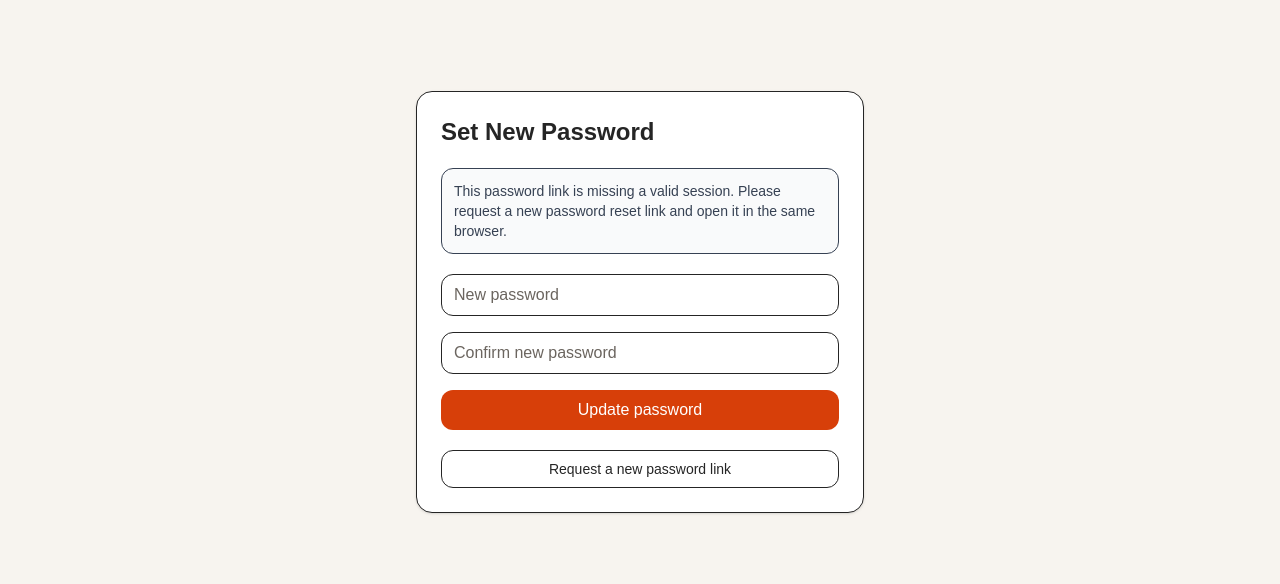
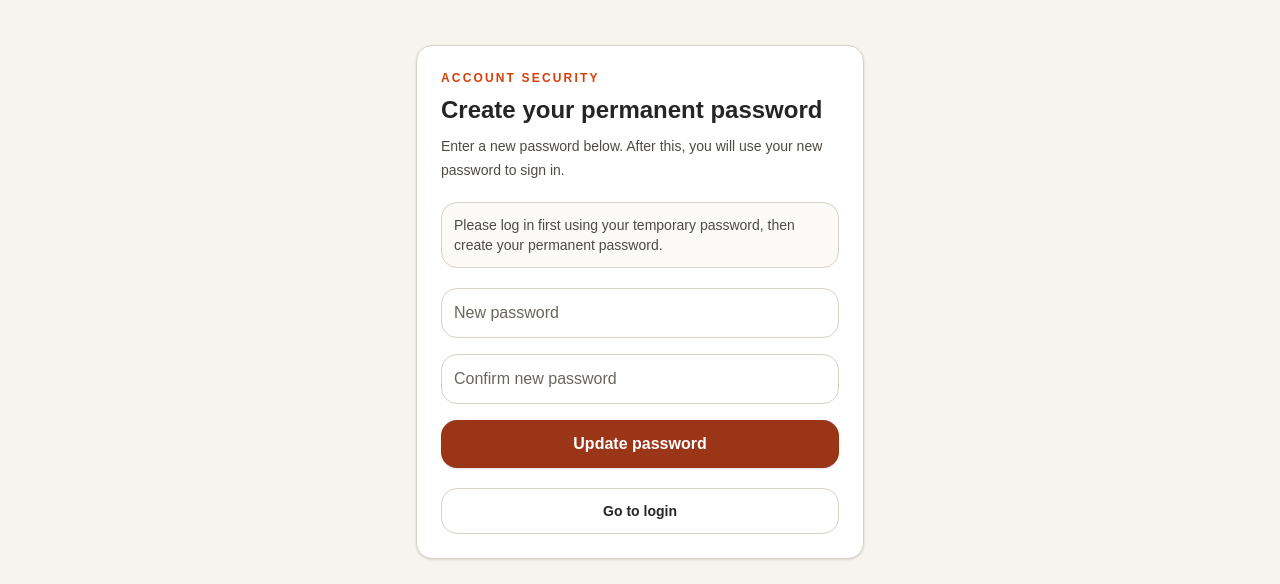
Before and after one commit to jltitus/pdf-agent-app, a Next.js app: page /update-password in a window 1280 px wide. Shown: the part 214-798 px from the top of the page. Built offline with nearby package versions, Linux system fonts and the light colour scheme; no server answers.

Commit message:
Complete Phase 12A branding and UX refinement

```diff
--- a/app/login/page.tsx
+++ b/app/login/page.tsx
@@ -26,6 +26,7 @@ export default function LoginPage() {
 
   async function handleLogin(e: React.FormEvent<HTMLFormElement>) {
     e.preventDefault()
+
     setLoading(true)
     setMessage('')
 
@@ -46,6 +47,22 @@ export default function LoginPage() {
       window.localStorage.removeItem('mfp_saved_email')
     }
 
+    const {
+      data: { user },
+    } = await supabase.auth.getUser()
+
+    if (!user) {
+      setMessage('Login failed.')
+      setLoading(false)
+      return
+    }
+
+    const { data: profile } = await supabase
+      .from('profiles')
+      .select('must_change_password')
+      .eq('id', user.id)
+      .single()
+
     await fetch('/api/track-user-activity', {
       method: 'POST',
       headers: {
@@ -55,6 +72,11 @@ export default function LoginPage() {
         activityType: 'login',
       }),
     })
+
+    if (profile?.must_change_password) {
+      router.push('/update-password')
+      return
+    }
 
     router.push('/dashboard')
   }
@@ -81,6 +103,7 @@ export default function LoginPage() {
                     <h1 className="text-3xl font-bold text-primary">
                       MFP Publication Reference system
                     </h1>
+
                     <p className="text-sm font-semibold tracking-wide text-secondary">
                       MASTER FOOD PRESERVERS
                     </p>
@@ -93,6 +116,7 @@ export default function LoginPage() {
                   <h2 className="font-bold text-primary">
                     Search trusted publications
                   </h2>
+
                   <p className="mt-1 text-sm leading-6 text-secondary">
                     Find answers, recipes, and safety guidance from active OSU
                     Extension Master Food Preserver publications.
@@ -103,6 +127,7 @@ export default function LoginPage() {
                   <h2 className="font-bold text-primary">
                     Review source evidence
                   </h2>
+
                   <p className="mt-1 text-sm leading-6 text-secondary">
                     Verify cited documents, pages, and excerpts before relying on
                     an answer.
@@ -113,6 +138,7 @@ export default function LoginPage() {
                   <h2 className="font-bold text-primary">
                     Support Oregon communities
                   </h2>
+
                   <p className="mt-1 text-sm leading-6 text-secondary">
                     Use current preservation guidance to support the people and
                     communities served by Master Food Preservers.
@@ -134,13 +160,16 @@ export default function LoginPage() {
                 alt="MFP Publication Reference system logo"
                 className="h-12 w-12 object-contain"
               />
+
               <div>
                 <p className="text-[10px] font-bold uppercase tracking-[0.16em] text-[#d73f09]">
                   OSU Extension
                 </p>
+
                 <h1 className="text-2xl font-bold text-primary">
                   MFP Publication Reference system
                 </h1>
+
                 <p className="text-xs font-semibold tracking-wide text-secondary">
                   MASTER FOOD PRESERVERS
                 </p>
@@ -151,7 +180,11 @@ export default function LoginPage() {
               <p className="text-xs font-bold uppercase tracking-[0.18em] text-[#d73f09]">
                 Secure access
               </p>
-              <h2 className="mt-2 text-3xl font-bold text-primary">Sign in</h2>
+
+              <h2 className="mt-2 text-3xl font-bold text-primary">
+                Sign in
+              </h2>
+
               <p className="mt-2 text-sm leading-6 text-secondary">
                 Access the OSU Master Food Preserver publication reference system.
               </p>
@@ -162,11 +195,12 @@ export default function LoginPage() {
                 <label className="mb-1 block text-sm font-semibold text-primary">
                   Email
                 </label>
+
                 <input
                   type="email"
                   value={email}
                   onChange={(e) => setEmail(e.target.value)}
-                  className="w-full rounded-xl border border-[#d8d1c7] bg-white px-3 py-3 text-primary"
+                  className="w-full rounded-2xl border border-[#d8d1c7] bg-white px-3 py-3 text-primary"
                   autoComplete="email"
                   inputMode="email"
                   required
@@ -177,11 +211,12 @@ export default function LoginPage() {
                 <label className="mb-1 block text-sm font-semibold text-primary">
                   Password
                 </label>
+
                 <input
                   type="password"
                   value={password}
                   onChange={(e) => setPassword(e.target.value)}
-                  className="w-full rounded-xl border border-[#d8d1c7] bg-white px-3 py-3 text-primary"
+                  className="w-full rounded-2xl border border-[#d8d1c7] bg-white px-3 py-3 text-primary"
                   autoComplete="current-password"
                   required
                 />
@@ -194,17 +229,18 @@ export default function LoginPage() {
                   onChange={(e) => setRememberEmail(e.target.checked)}
                   className="h-4 w-4"
                 />
+
                 Remember my email on this device
               </label>
 
-              <p className="text-xs leading-5 text-muted">
-                For security, this app does not store your password. Your browser
-                or device password manager can securely autofill it and may use
-                Face ID, Touch ID, or Android biometrics.
-              </p>
+              <div className="rounded-2xl border border-blue-200 bg-blue-50 p-4 text-sm text-blue-900">
+                If you received a temporary password from an admin, sign in using
+                that password first. You will then be asked to create your own
+                permanent password.
+              </div>
 
               {message && (
-                <div className="rounded-xl border border-red-300 bg-red-50 p-3 text-sm font-medium text-red-800">
+                <div className="rounded-2xl border border-red-300 bg-red-50 p-3 text-sm font-medium text-red-800">
                   {message}
                 </div>
               )}
@@ -212,21 +248,27 @@ export default function LoginPage() {
               <button
                 type="submit"
                 disabled={loading}
-                className="w-full rounded-xl bg-[#d73f09] py-3 font-semibold !text-white shadow-sm hover:bg-[#b23408] disabled:bg-[#9b3518] disabled:!text-white disabled:cursor-not-allowed"
+                className="w-full rounded-2xl bg-[#d73f09] py-3 font-semibold !text-white shadow-sm hover:bg-[#b23408] disabled:bg-[#9b3518] disabled:!text-white disabled:cursor-not-allowed"
               >
                 {loading ? 'Signing in...' : 'Sign in'}
               </button>
             </form>
 
             <div className="mt-5 text-center text-sm">
-              <Link href="/forgot-password" className="font-medium underline text-primary">
+              <Link
+                href="/forgot-password"
+                className="font-medium underline text-primary"
+              >
                 Forgot password?
               </Link>
             </div>
 
             <div className="mt-4 rounded-2xl border border-[#d8d1c7] bg-[#fcfaf7] p-4 text-center text-sm text-primary">
               Need access?{' '}
-              <Link href="/request-access" className="font-semibold underline text-primary">
+              <Link
+                href="/request-access"
+                className="font-semibold underline text-primary"
+              >
                 Request an account
               </Link>
             </div>
--- a/app/update-password/page.tsx
+++ b/app/update-password/page.tsx
@@ -12,7 +12,7 @@ function UpdatePasswordContent() {
 
   const [password, setPassword] = useState('')
   const [confirmPassword, setConfirmPassword] = useState('')
-  const [message, setMessage] = useState('Checking your password reset link...')
+  const [message, setMessage] = useState('Checking your session...')
   const [loading, setLoading] = useState(false)
   const [sessionReady, setSessionReady] = useState(false)
 
@@ -21,7 +21,15 @@ function UpdatePasswordContent() {
       if (hasPreparedSession.current) return
       hasPreparedSession.current = true
 
-    setMessage('Checking your password reset link...')
+      setMessage('Checking your session...')
+
+      const existingSession = await supabase.auth.getSession()
+
+      if (existingSession.data.session) {
+        setMessage('')
+        setSessionReady(true)
+        return
+      }
 
       const code = searchParams.get('code')
 
@@ -29,14 +37,6 @@ function UpdatePasswordContent() {
         const { error } = await supabase.auth.exchangeCodeForSession(code)
 
         if (error) {
-        const { data } = await supabase.auth.getSession()
-
-        if (data.session) {
-          setMessage('')
-          setSessionReady(true)
-          return
-        }
-
           setMessage(
             'This password link is expired or invalid. Please request a new password reset link.'
           )
@@ -58,13 +58,13 @@ function UpdatePasswordContent() {
       }
 
       setMessage(
-      'This password link is missing a valid session. Please request a new password reset link and open it in the same browser.'
+        'Please log in first using your temporary password, then create your permanent password.'
       )
       setSessionReady(false)
     }
 
     prepareSession()
-}, [searchParams])
+  }, [searchParams, supabase.auth])
 
   async function updatePassword(e: React.FormEvent<HTMLFormElement>) {
     e.preventDefault()
@@ -90,19 +90,40 @@ function UpdatePasswordContent() {
       return
     }
 
-    await supabase.auth.signOut()
-    setMessage('Password updated. Redirecting to login...')
+    const {
+      data: { user },
+    } = await supabase.auth.getUser()
 
-    setTimeout(() => router.push('/login'), 1200)
+    if (user) {
+      await supabase
+        .from('profiles')
+        .update({ must_change_password: false })
+        .eq('id', user.id)
+    }
+
+    setMessage('Password updated. Redirecting to dashboard...')
+
+    setTimeout(() => router.push('/dashboard'), 1000)
   }
 
   return (
-    <main className="flex min-h-screen items-center justify-center bg-[#f7f4ef] from-blue-50 to-green-50 p-8">
-      <div className="w-full max-w-md space-y-5 rounded-2xl border bg-white p-6 shadow-sm">
-        <h1 className="text-2xl font-bold">Set New Password</h1>
+    <main className="flex min-h-screen items-center justify-center bg-[#f7f4ef] p-6 text-primary">
+      <div className="w-full max-w-md space-y-5 rounded-2xl border border-[#d8d1c7] bg-white p-6 shadow-sm">
+        <div>
+          <p className="text-xs font-bold uppercase tracking-[0.18em] text-[#d73f09]">
+            Account security
+          </p>
+          <h1 className="mt-2 text-2xl font-bold text-primary">
+            Create your permanent password
+          </h1>
+          <p className="mt-2 text-sm leading-6 text-secondary">
+            Enter a new password below. After this, you will use your new
+            password to sign in.
+          </p>
+        </div>
 
         {message && (
-          <div className="rounded-xl border bg-gray-50 p-3 text-sm text-gray-700">
+          <div className="rounded-2xl border border-[#d8d1c7] bg-[#fcfaf7] p-3 text-sm text-secondary">
             {message}
           </div>
         )}
@@ -111,7 +132,7 @@ function UpdatePasswordContent() {
           <input
             type="password"
             placeholder="New password"
-            className="w-full rounded-xl border px-3 py-2"
+            className="w-full rounded-2xl border border-[#d8d1c7] bg-white px-3 py-3 text-primary"
             value={password}
             onChange={(e) => setPassword(e.target.value)}
             required
@@ -121,7 +142,7 @@ function UpdatePasswordContent() {
           <input
             type="password"
             placeholder="Confirm new password"
-            className="w-full rounded-xl border px-3 py-2"
+            className="w-full rounded-2xl border border-[#d8d1c7] bg-white px-3 py-3 text-primary"
             value={confirmPassword}
             onChange={(e) => setConfirmPassword(e.target.value)}
             required
@@ -131,7 +152,7 @@ function UpdatePasswordContent() {
           <button
             type="submit"
             disabled={!sessionReady || loading}
-            className="w-full rounded-xl bg-[#d73f09] py-2 text-white disabled:opacity-60"
+            className="w-full rounded-2xl bg-[#d73f09] py-3 font-semibold !text-white shadow-sm hover:bg-[#b23408] disabled:bg-[#9b3518] disabled:!text-white disabled:cursor-not-allowed"
           >
             {loading ? 'Updating...' : 'Update password'}
           </button>
@@ -140,10 +161,10 @@ function UpdatePasswordContent() {
         {!sessionReady && (
           <button
             type="button"
-            onClick={() => router.push('/forgot-password')}
-            className="w-full rounded-xl border px-3 py-2 text-sm hover:bg-gray-50"
+            onClick={() => router.push('/login')}
+            className="w-full rounded-2xl border border-[#d8d1c7] px-3 py-3 text-sm font-semibold text-primary hover:bg-[#fcfaf7]"
           >
-            Request a new password link
+            Go to login
           </button>
         )}
       </div>
@@ -155,9 +176,9 @@ export default function UpdatePasswordPage() {
   return (
     <Suspense
       fallback={
-        <main className="flex min-h-screen items-center justify-center bg-[#f7f4ef] from-blue-50 to-green-50 p-8">
+        <main className="flex min-h-screen items-center justify-center bg-[#f7f4ef] p-8">
           <div className="rounded-2xl border bg-white p-6 shadow-sm">
-            Checking password reset link...
+            Checking session...
           </div>
         </main>
       }
```
Also changed, not shown: 5 other files (tests, documents, lock files or other folders). Lines whose indentation alone changed are shown as unchanged.
